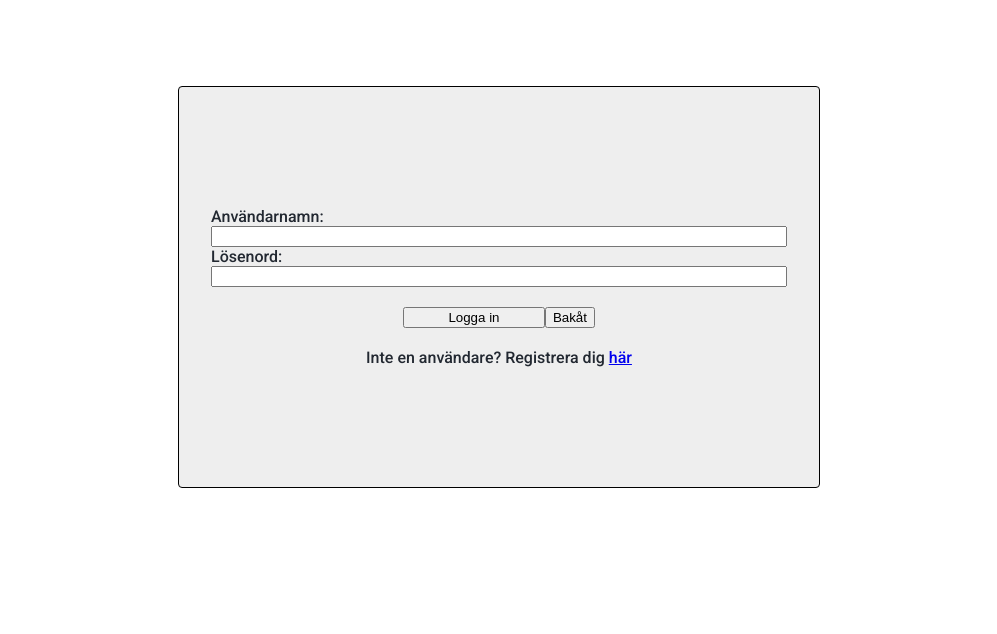
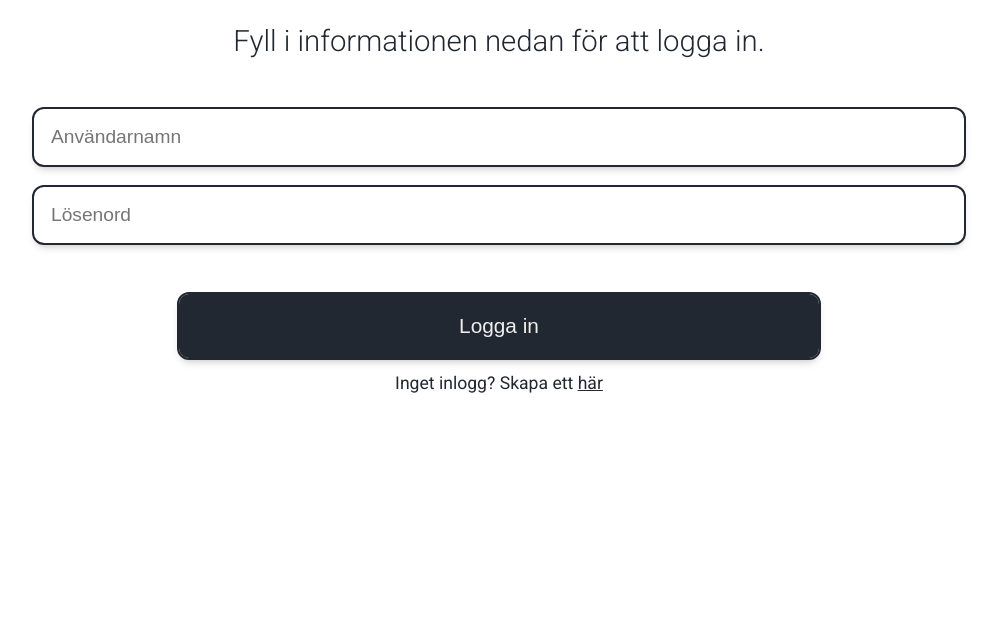
Before and after one commit to metinmayi/Agile, a website: page login.html in a window 1280 px wide. Shown: the part 166-800 px from the top of the page, without its empty margins (141-1138 px from the left). Drawn offline with nearby package versions, Linux system fonts and the light colour scheme; files that its build step writes are made by us from their sources.

Commit message:
login styling

```diff
--- a/login.html
+++ b/login.html
@@ -10,49 +10,33 @@
   <body>
     <div class="heroContainer">
       <header>
-                <div class="aContainer">
         <div class="logoContainer">
-                        <img
-                            src="https://upload.wikimedia.org/wikipedia/commons/c/c3/Svensk_Filmindustri_logo.png"
-                            alt=""
-                        />
-                    </div>
-                    <div class="navContainer">
-                        <a href="">Boka</a>
-                        <a href="">Kontakt</a>
-                        <a href="#" class="myPagesBtn">Mina sidor</a>
-                    </div>
+          <h1>StädaFint</h1>
         </div>
       </header>
-            <div class="loginWrapper">
-                <div class="loginContainer">
-                    <form class="loginForm" action="/users/login" method="POST">
-                        <div class="loginInputs">
-                            <label for="loginUsername">Användarnamn:</label>
+      <div class="textWrapper">
+        <p>Fyll i informationen nedan för att logga in.</p>
+      </div>
+      <form class="registerForm" action="/users/login" method="post">
         <input
           type="text"
           id="loginUsername"
           name="loginUsername"
+          placeholder="Användarnamn"
+          required
         />
-                            <label for="loginPassword">Lösenord:</label>
         <input
+          required
           type="password"
           id="loginPassword"
           name="loginPassword"
+          placeholder="Lösenord"
         />
-                        </div>
-                        <div class="loginButtons">
-                            <button type="submit">Logga in</button>
-                            <a href="./index.html"
-                                ><button type="button">Bakåt</button></a
-                            >
-                        </div>
-                        <p class="loginInfoText">
-                            Inte en användare? Registrera dig
-                            <a href="/register.html">här</a>
-                        </p>
+
+        <input type="submit" value="Logga in" class="submitButton" />
       </form>
-                </div>
+      <div class="textWrapperlogin">
+        Inget inlogg? Skapa ett <a href="/register.html">här</a>
       </div>
     </div>
   </body>
--- a/scss/elements/_home.scss
+++ b/scss/elements/_home.scss
@@ -1,4 +1,6 @@
-@import url("https://fonts.googleapis.com/css2?family=Roboto:wght@500;900&display=swap");
+// @import url("https://fonts.googleapis.com/css2?family=Roboto:wght@500;900&display=swap");
+
+@import url("https://fonts.googleapis.com/css2?family=Roboto:wght@100;300;400&family=Space+Mono&display=swap");
 
 * {
   margin: 0px;
@@ -19,7 +21,7 @@ body {
   p {
     width: 90%;
     font-size: 22pt;
-        font-weight: 500;
+    font-weight: 300;
   }
 }
 
--- a/scss/elements/_login.scss
+++ b/scss/elements/_login.scss
@@ -1,36 +1,24 @@
-.loginWrapper {
-    width: 100%;
-    height: 50vh;
 .loginContainer {
-        margin: auto;
-        margin-top: 8%;
-        width: 50%;
-        height: 50vh;
-        background-color: $silver;
-        border: 1px solid black;
-        border-radius: 4px;
-        .loginForm {
-            height: 100%;
+  border: 1px solid red;
   display: flex;
   flex-direction: column;
-            justify-content: center;
   align-items: center;
-            gap: 20px;
-            .registerInputs,
-            .loginInputs {
-                width: 90%;
+}
+
+.loginForm {
   display: flex;
   flex-direction: column;
-                justify-content: center;
 }
-            .loginButtons {
-                width: 30%;
-                display: flex;
-                justify-content: space-evenly;
-                button {
-                    flex-grow: 1;
+
+.textWrapperlogin {
+  color: $darkgray;
+  font-size: 1.1rem;
+  text-align: center;
 }
+
+.textWrapperlogin a {
+  text-decoration: underline;
+  color: $darkgray;
+  font-size: 1.1rem;
+  text-align: center;
 }
-        }
-    }
-}
```
Also changed, not shown: scss/elements/_register.scss (indentation only). Lines whose indentation alone changed are shown as unchanged.
